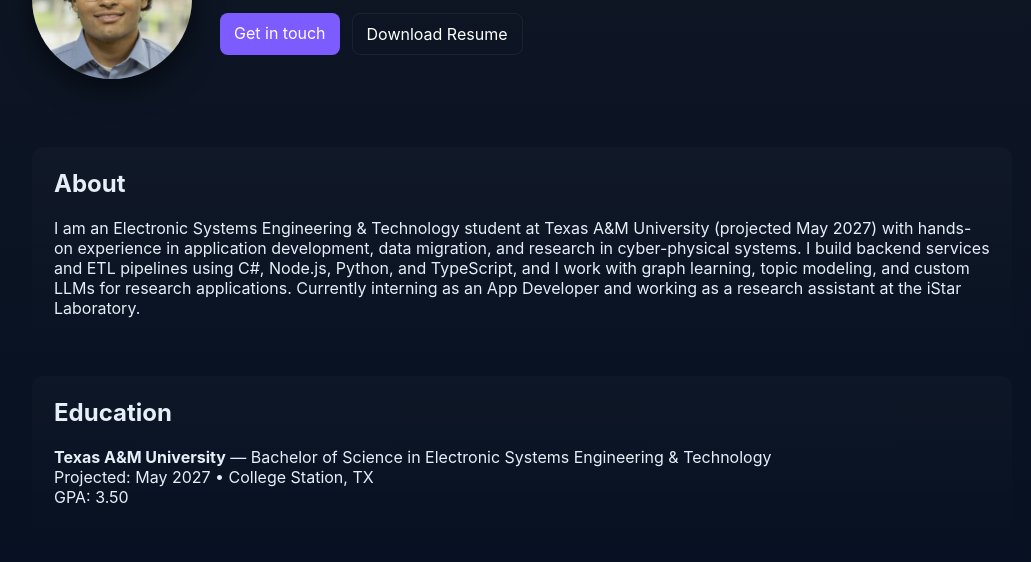
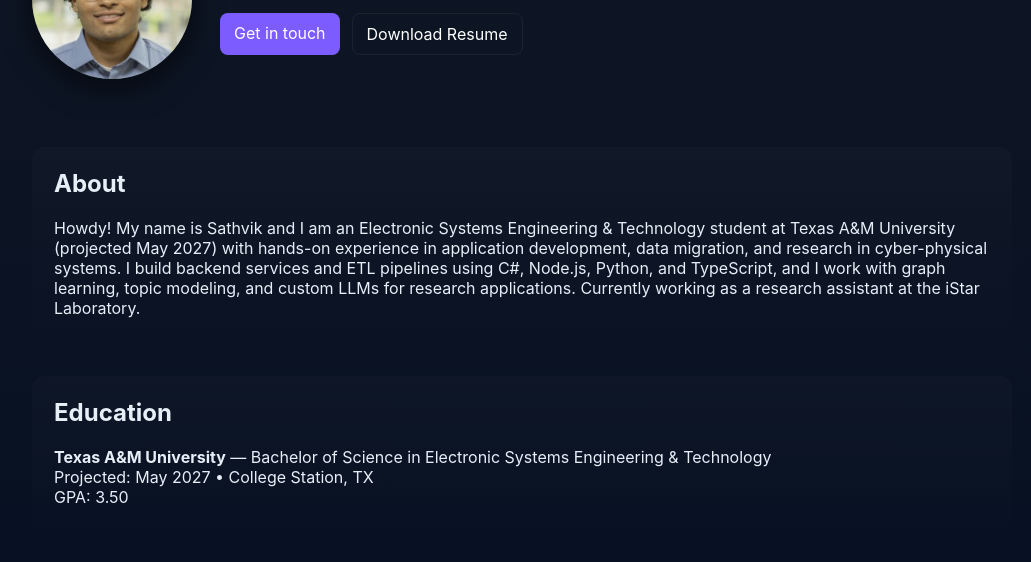
Before and after one commit to Sath440/PersonalWebsite, a plain HTML site: page index.html in a window 1280 px wide. Shown: the part 174-736 px from the top of the page, without its empty margins (118-1149 px from the left). Drawn offline with Linux system fonts and the light colour scheme.

Commit message:
changed description

```diff
--- a/index.html
+++ b/index.html
@@ -38,7 +38,7 @@
 
     <section id="about" class="card">
       <h2>About</h2>
-      <p id="about-text">I am an Electronic Systems Engineering & Technology student at Texas A&amp;M University (projected May 2027) with hands-on experience in application development, data migration, and research in cyber-physical systems. I build backend services and ETL pipelines using C#, Node.js, Python, and TypeScript, and I work with graph learning, topic modeling, and custom LLMs for research applications. Currently interning as an App Developer and working as a research assistant at the iStar Laboratory.</p>
+      <p id="about-text">Howdy! My name is Sathvik and I am an Electronic Systems Engineering & Technology student at Texas A&M University (projected May 2027) with hands-on experience in application development, data migration, and research in cyber-physical systems. I build backend services and ETL pipelines using C#, Node.js, Python, and TypeScript, and I work with graph learning, topic modeling, and custom LLMs for research applications. Currently working as a research assistant at the iStar Laboratory.</p>
     </section>
 
     <section id="education" class="card">
```
